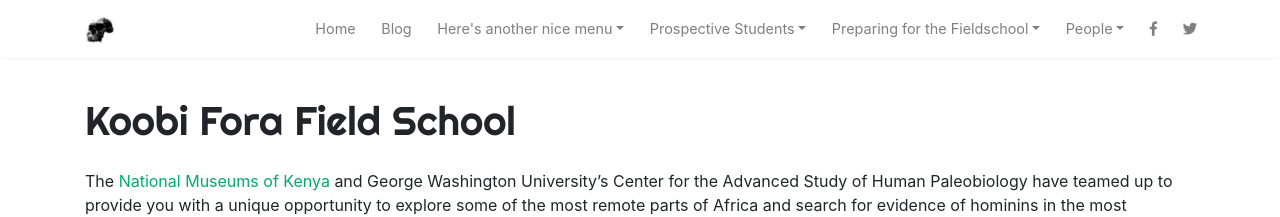
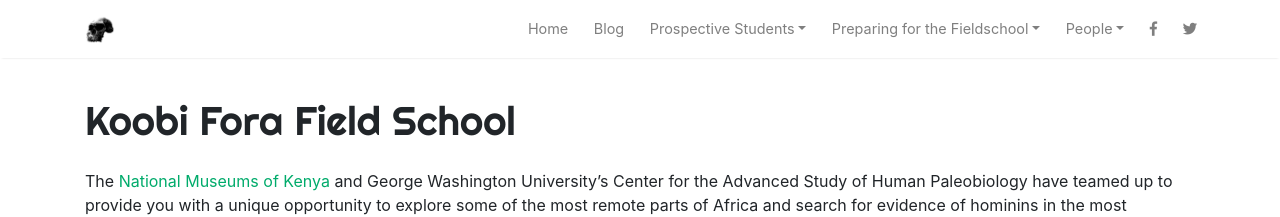
Before and after one commit to wabarr/KFFS, a Jekyll site: the page built from index.md, in a window 1280 px wide. Shown: the top 217 px of the page. Built offline with Jekyll 4.4.1, drawn with Linux system fonts in a browser that asks for light colours; nearby versions of some CDN libraries; comment, search, counter and statistics services are not loaded.

Commit message:
Update from Forestry.io - Updated menu.yml

```diff
--- a/_data/menu.yml
+++ b/_data/menu.yml
@@ -1,9 +1,5 @@
 ---
 menu:
-- title: Here's another nice menu
-  subfolderitems:
-  - page: google
-    url: https://www.google.com
 - title: Prospective Students
   subfolderitems:
   - page: How to Apply
```
